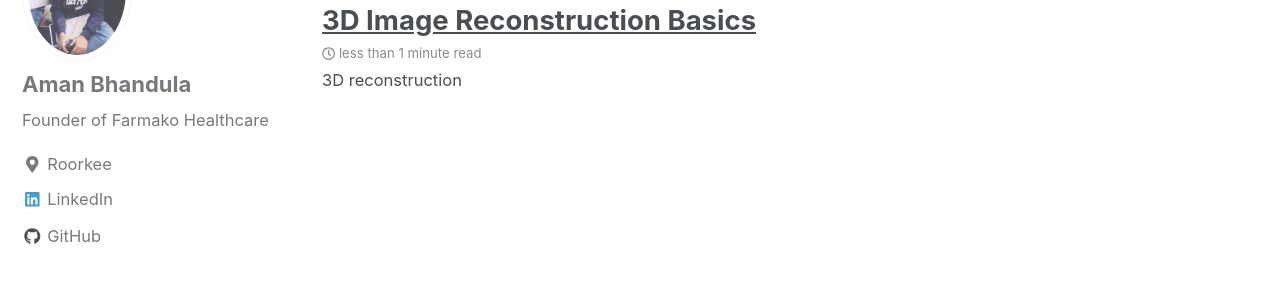
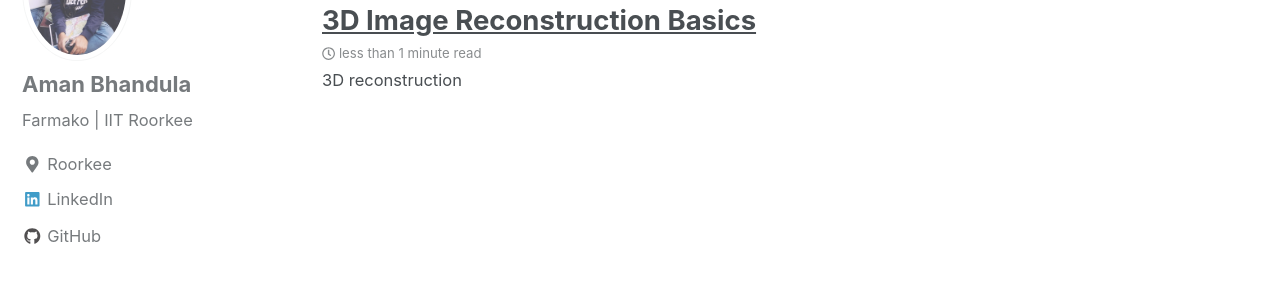
Before and after one commit to Amanbhandula/Amanbhandula.github.io, a Jekyll site: the page built from index.html, in a window 1280 px wide and 900 px high, scrolled down 1034 px. Shown: the part 150-433 px from the top of the window. Built offline with Jekyll 4.4.1, drawn with Linux system fonts in a browser that asks for light colours; nearby versions of some CDN libraries; the list of posts is cut into pages by our own code.

Commit message:
Photo upadted

```diff
--- a/_config.yml
+++ b/_config.yml
@@ -86,7 +86,7 @@
 author:
   name             : "Aman Bhandula"
   avatar           : "/images/profilePic.png" # path of avatar image, e.g. "/assets/images/bio-photo.jpg"
-  bio              : "Founder of Farmako Healthcare"
+  bio              : "Farmako | IIT Roorkee"
   location         : "Roorkee"
   email            :
   uri              :
@@ -103,7 +103,7 @@
   keybase          :
   instagram        :
   lastfm           :
-  linkedin         : "/aman-bhandula-b71032132/" # "john-doe-12345678" (the last part of your profile url, e.g. https://www.linkedin.com/in/john-doe-12345678)
+  linkedin         : "aman-bhandula-b71032132/" # "john-doe-12345678" (the last part of your profile url, e.g. https://www.linkedin.com/in/john-doe-12345678)
   pinterest        :
   soundcloud       :
   stackoverflow    : # "123456/username" (the last part of your profile url, e.g. https://stackoverflow.com/users/123456/username)
```
Also changed, not shown: images/temp.JPG (added), 1 other file.
